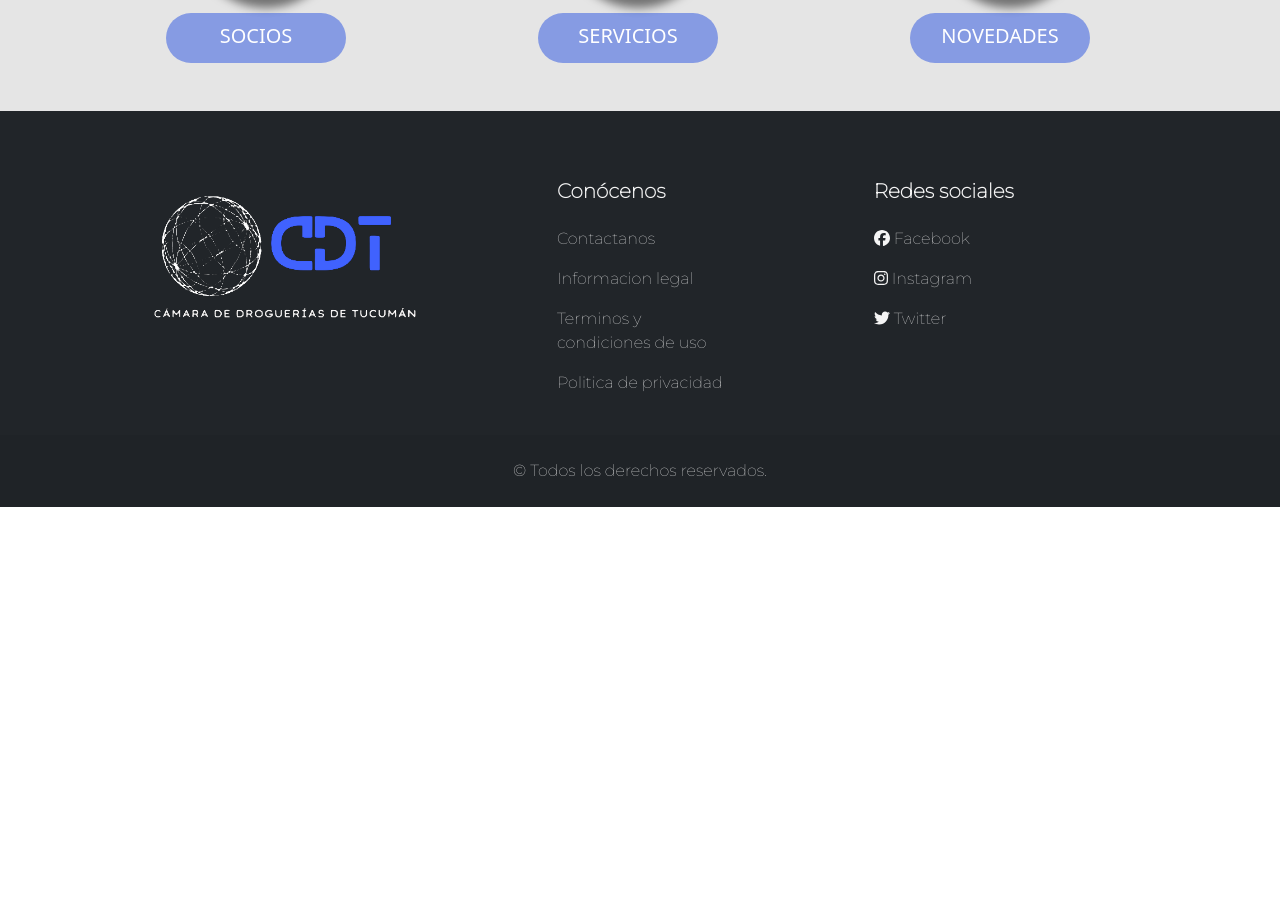
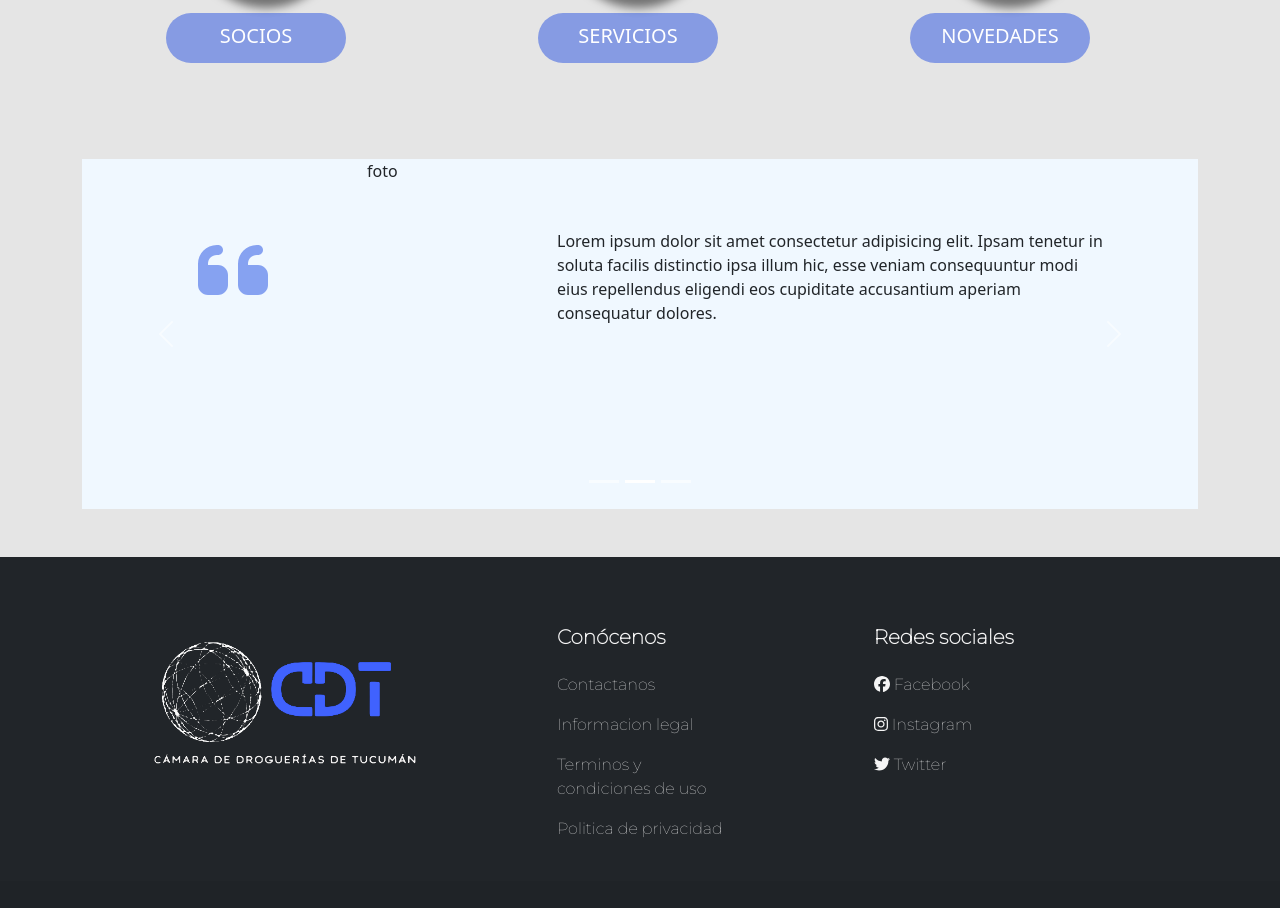
Before and after one commit to MDanielaCardozo/CamaraDrogueriasTuc, a React (Create React App) app: page / in a window 1280 px wide. Shown: the part 885-1793 px from the top of the page. Before the commit the page ends 1392 px from the top, so only its background shows below. Built offline with nearby package versions, Linux system fonts and the light colour scheme.

Commit message:
Agregué carousel al section texto

```diff
--- a/src/components/views/Home.css
+++ b/src/components/views/Home.css
@@ -21,14 +21,11 @@
     height: 450px;
 }
 
-/* .CarouselPpal {
-    display: block;
-} */
-
 .titulo {
     width: 100%;
     height: auto;
     background-color: rgba(18, 66, 223, 0.45);
+    background: linear-gradient(to top, rgba(18, 66, 223, 0.45), rgb(93, 109, 255));
 }
 
 .iconoBg {
@@ -48,3 +45,22 @@
     background-color: rgba(18, 66, 223, 0.45);
     border-radius: 50px 50px 50px 50px;
 }
+
+.iconoTexto {
+    font-size: 80px !important;
+    margin-top: 50px;
+    padding-left: 40px;
+    color: rgba(6, 57, 223, 0.45);
+}
+
+.carouselInfo {
+    width: 100%;
+    height: 350px;
+    background-color: aliceblue;
+}
+
+.texto {
+    width: 100%;
+    height: auto;
+    padding-top: 70px ;
+}
--- a/src/components/views/Home.js
+++ b/src/components/views/Home.js
@@ -6,8 +6,10 @@ import { FontAwesomeIcon } from "@fortawesome/react-fontawesome";
 import {
   faBullhorn,
   faCircleNodes,
-  faPeopleGroup
+  faPeopleGroup,
+  faQuoteLeft,
 } from "@fortawesome/free-solid-svg-icons";
+import AvatInst from "../../img/avatarInst.jpg";
 
 const Home = () => {
   return (
@@ -36,9 +38,7 @@ const Home = () => {
               <div>
                 <Link to={"/"}>
                   <div className="iconoBg">
-                    <FontAwesomeIcon
-                      icon={faPeopleGroup}
-                    ></FontAwesomeIcon>
+                    <FontAwesomeIcon icon={faPeopleGroup}></FontAwesomeIcon>
                   </div>
                 </Link>
                 <div className="btnIconos">
@@ -89,6 +89,72 @@ const Home = () => {
           </Row>
         </div>
       </section>
+      <section className="container text-dark py-5">
+        <Carousel  className="carouselInfo">
+          <Carousel.Item>
+            <div className="">
+              <Row className="">
+                <Col lg={3} className="d-flex justify-content-center">
+                  <div className="iconoTexto">
+                    <FontAwesomeIcon icon={faQuoteLeft}></FontAwesomeIcon>
+                  </div>
+                </Col>
+                <Col lg={2}>
+                    <img src={AvatInst} alt="" srcset="" className="w-100 mt-5"/>
+                </Col>
+                <Col lg={6} className="texto">
+                  <p>
+                    Lorem ipsum dolor sit amet consectetur adipisicing elit.
+                    Ipsam tenetur in soluta facilis distinctio ipsa illum hic,
+                    esse veniam consequuntur modi eius repellendus eligendi eos
+                    cupiditate accusantium aperiam consequatur dolores."
+                  </p>
+                </Col>
+              </Row>
+            </div>
+          </Carousel.Item>
+          <Carousel.Item className="carouselInfo">
+            <div>
+              <Row>
+                <Col lg={3} className="d-flex justify-content-center">
+                  <div className=" iconoTexto">
+                    <FontAwesomeIcon icon={faQuoteLeft}></FontAwesomeIcon>
+                  </div>
+                </Col>
+                <Col lg={2}>foto</Col>
+                <Col lg={6} className="texto">
+                <p>
+                    Lorem ipsum dolor sit amet consectetur adipisicing elit.
+                    Ipsam tenetur in soluta facilis distinctio ipsa illum hic,
+                    esse veniam consequuntur modi eius repellendus eligendi eos
+                    cupiditate accusantium aperiam consequatur dolores.
+                  </p>
+                </Col>
+              </Row>
+            </div>
+          </Carousel.Item>
+          <Carousel.Item className="carouselInfo">
+            <div>
+              <Row>
+                <Col lg={3} className="d-flex justify-content-center">
+                  <div className=" iconoTexto">
+                    <FontAwesomeIcon icon={faQuoteLeft}></FontAwesomeIcon>
+                  </div>
+                </Col>
+                <Col lg={2}>foto</Col>
+                <Col lg={6} className="texto">
+                <p>
+                    Lorem ipsum dolor sit amet consectetur adipisicing elit.
+                    Ipsam tenetur in soluta facilis distinctio ipsa illum hic,
+                    esse veniam consequuntur modi eius repellendus eligendi eos
+                    cupiditate accusantium aperiam consequatur dolores.
+                  </p>
+                </Col>
+              </Row>
+            </div>
+          </Carousel.Item>
+        </Carousel>
+      </section>
     </main>
   );
 };
```
Also changed, not shown: src/img/avatarInst.jpg (added).
